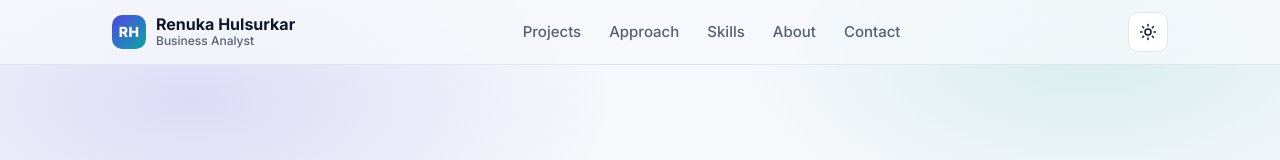
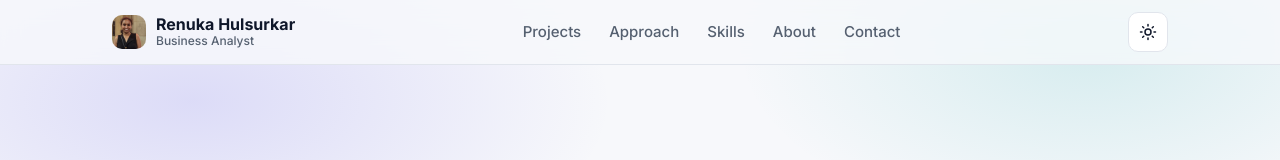
Before and after one commit to renukahulsurkar99/my-portfolio, a plain HTML site: page index.html in a window 1280 px wide. Shown: the top 160 px of the page. Drawn offline with Linux system fonts and the light colour scheme.

Commit message:
Use profile photo in the top-left header

```diff
--- a/index.html
+++ b/index.html
@@ -97,9 +97,8 @@
   .nav { display: flex; align-items: center; justify-content: space-between; height: 64px; gap: 16px; }
   .brand { display: flex; align-items: center; gap: 10px; font-weight: 700; }
   .brand-mark {
-    width: 34px; height: 34px; border-radius: 10px; display: grid; place-items: center;
-    background: linear-gradient(135deg, var(--accent), var(--accent-2));
-    color: #fff; font-size: 14px; font-weight: 800; letter-spacing: .02em;
+    width: 34px; height: 34px; border-radius: 10px; display: block; flex: none;
+    object-fit: cover; object-position: center 20%;
   }
   .brand small { display: block; font-size: 12px; font-weight: 500; color: var(--muted); line-height: 1.2; }
   .brand span { line-height: 1.2; }
@@ -328,7 +327,7 @@
 <header class="site-header">
   <div class="container nav">
     <a href="#top" class="brand" aria-label="Renuka Hulsurkar, back to top">
-      <span class="brand-mark" aria-hidden="true">RH</span>
+      <img class="brand-mark" src="assets/profile.jpg" alt="" width="34" height="34" decoding="async">
       <span>Renuka Hulsurkar<small>Business Analyst</small></span>
     </a>
     <nav class="nav-links" aria-label="Primary">
```
